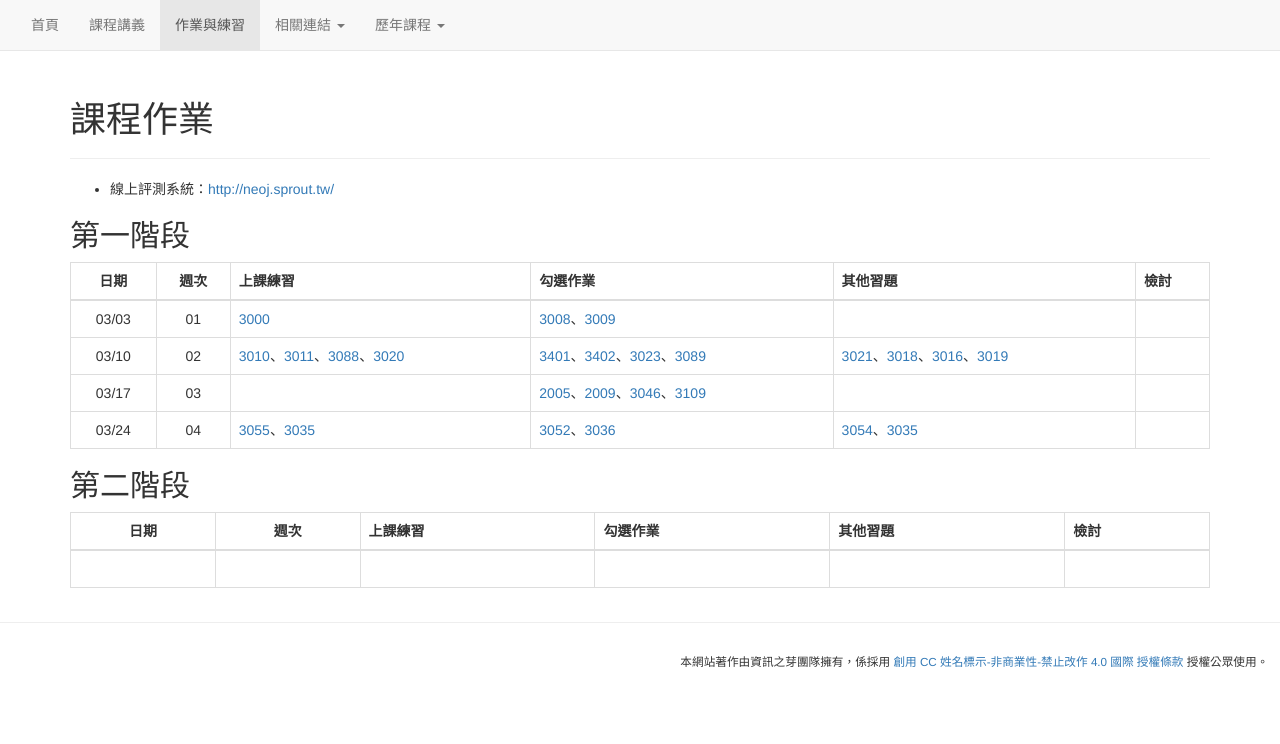
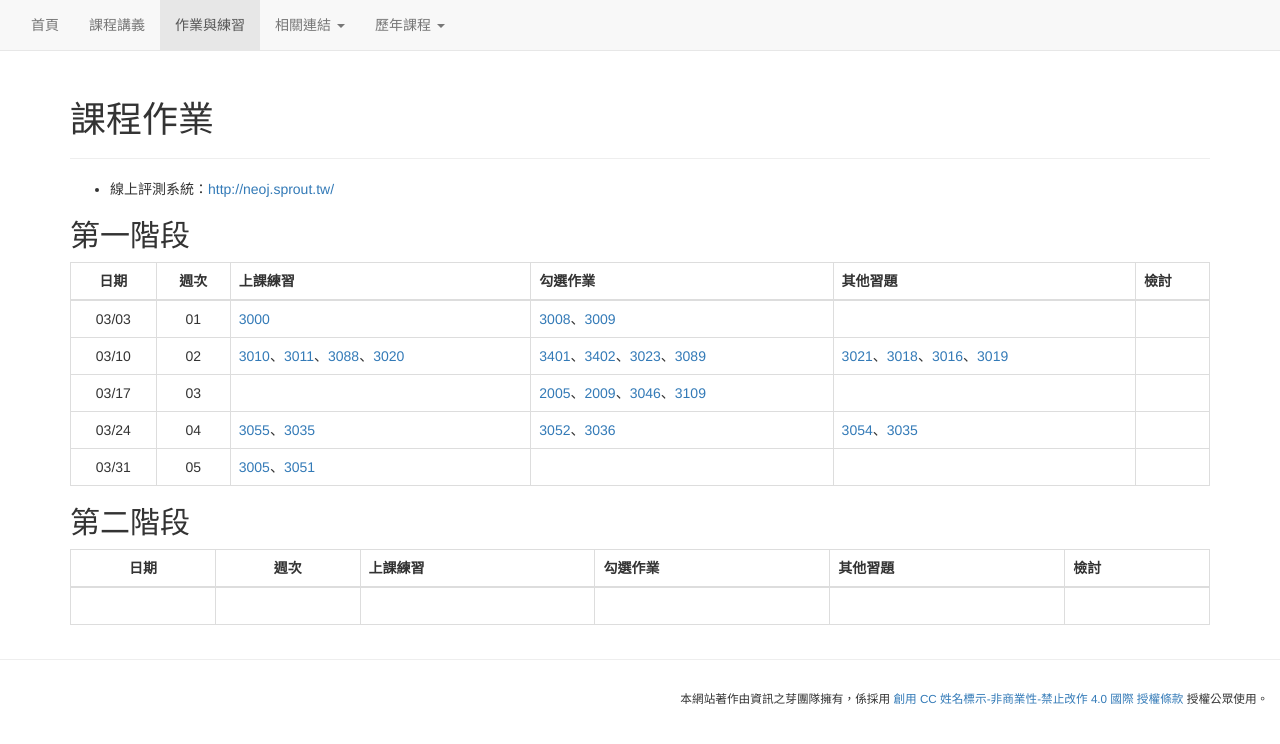
Before and after one commit to tw-csie-sprout/py2025, a Jekyll site: the page built from homework.md, in a window 1280 px wide. Shown: the top 744 px of the page. Built offline with Jekyll 4.4.1, drawn with Linux system fonts in a browser that asks for light colours.

Commit message:
Update homework.md

```diff
--- a/homework.md
+++ b/homework.md
@@ -15,6 +15,7 @@ title: "課程作業"
 | 03/10 | 02 | [3010](https://neoj.sprout.tw/problem/3010/)、[3011](https://neoj.sprout.tw/problem/3011/)、[3088](https://neoj.sprout.tw/problem/3088/)、[3020](https://neoj.sprout.tw/problem/3020/) | [3401](https://neoj.sprout.tw/problem/3401/)、[3402](https://neoj.sprout.tw/problem/3402/)、[3023](https://neoj.sprout.tw/problem/3023/)、[3089](https://neoj.sprout.tw/problem/3089/) | [3021](https://neoj.sprout.tw/problem/3021/)、[3018](https://neoj.sprout.tw/problem/3018/)、[3016](https://neoj.sprout.tw/problem/3016/)、[3019](https://neoj.sprout.tw/problem/3019/) |  |
 | 03/17 | 03 |  |[2005](https://neoj.sprout.tw/problem/2005/)、[2009](https://neoj.sprout.tw/problem/2009/)、[3046](https://neoj.sprout.tw/problem/3046/)、[3109](https://neoj.sprout.tw/problem/3109/) | | |
 | 03/24 | 04 | [3055](https://neoj.sprout.tw/problem/3055/)、[3035](https://neoj.sprout.tw/problem/3035/) | [3052](https://neoj.sprout.tw/problem/3052/)、[3036](https://neoj.sprout.tw/problem/3036/) | [3054](https://neoj.sprout.tw/problem/3054/)、[3035](https://neoj.sprout.tw/problem/3015/)  | |
+| 03/31 | 05 | [3005](https://neoj.sprout.tw/problem/3005/)、[3051](https://neoj.sprout.tw/problem/3051/) | | | |
 
 ## 第二階段
 
```
